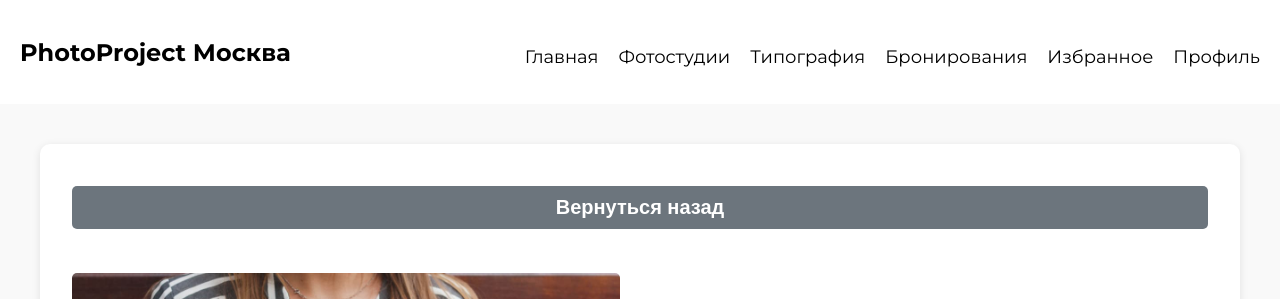
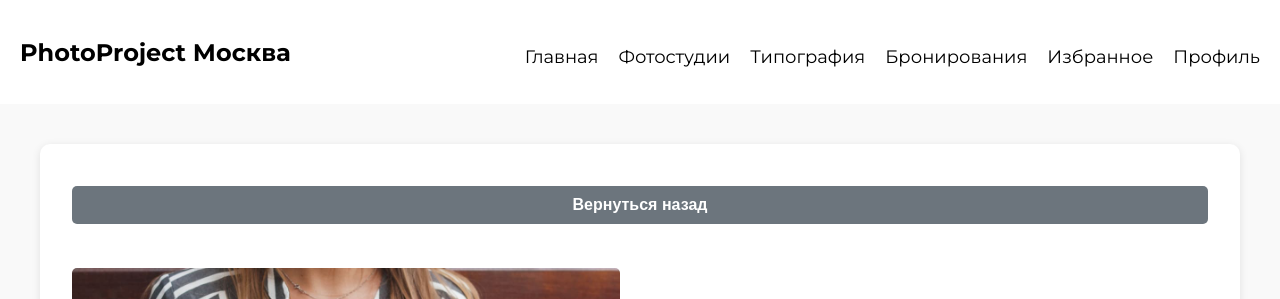
Before and after one commit to MaximkaProMax/graduation, a React (Vite) app in the folder photoproject/: page /printing-flexbind in a window 1280 px wide. Shown: the top 299 px of the page. Built offline with nearby package versions, Linux system fonts and the light colour scheme; no server answers.

Commit message:
Optimizing styles in typography

```diff
--- a/photoproject/src/components/PrintingFlexBind.css
+++ b/photoproject/src/components/PrintingFlexBind.css
@@ -9,6 +9,31 @@
   color: black;
   box-shadow: 0 2px 4px rgba(0, 0, 0, 0.1);
   border-radius: 5px;
+}
+
+.printing-flexbind-page {
+  margin: 40px auto;
+  max-width: 1200px;
+  background: #fff;
+  border-radius: 10px;
+  box-shadow: 0 2px 8px rgba(0,0,0,0.10);
+  padding: 32px;
+  min-height: 600px;
+  box-sizing: border-box;
+  display: flex;
+  flex-direction: column;
+}
+
+.printing-flexbind-back-btn-container {
+  width: 100%;
+  display: flex;
+  justify-content: center;
+  margin-bottom: 24px;
+}
+
+.printing-flexbind-content {
+  display: flex;
+  width: 100%;
 }
 
 .left-section {
--- a/photoproject/src/components/PrintingFlexBind.jsx
+++ b/photoproject/src/components/PrintingFlexBind.jsx
@@ -140,27 +140,13 @@ const PrintingFlexBind = () => {
   };
 
   return (
-    <div
-      className="printing-flexbind"
-      style={{
-        margin: '40px auto',
-        maxWidth: 1200,
-        background: '#fff',
-        borderRadius: 10,
-        boxShadow: '0 2px 8px rgba(0,0,0,0.10)',
-        padding: 32,
-        minHeight: 600,
-        boxSizing: 'border-box',
-        display: 'flex',
-        flexDirection: 'column'
-      }}
-    >
-      <div style={{ width: '100%', display: 'flex', justifyContent: 'center', marginBottom: 24 }}>
-        <button className="back-button" style={{ minWidth: 260, fontWeight: 700, fontSize: 20 }} onClick={() => navigate(-1)}>
+    <div className="printing-flexbind-page">
+      <div className="printing-flexbind-back-btn-container">
+        <button className="back-button" onClick={() => navigate(-1)}>
           Вернуться назад
         </button>
       </div>
-      <div style={{ display: 'flex', width: '100%' }}>
+      <div className="printing-flexbind-content">
         <div className="left-section">
           <div className={`flexbind-image ${photoClass}`}></div> {/* Используем класс для отображения изображения */}
           <div className="product-description">
--- a/photoproject/src/components/PrintingLayFlat.css
+++ b/photoproject/src/components/PrintingLayFlat.css
@@ -9,6 +9,31 @@
   color: black;
   box-shadow: 0 2px 4px rgba(0, 0, 0, 0.1);
   border-radius: 5px;
+}
+
+.printing-layflat-page {
+  margin: 40px auto;
+  max-width: 1200px;
+  background: #fff;
+  border-radius: 10px;
+  box-shadow: 0 2px 8px rgba(0,0,0,0.10);
+  padding: 32px;
+  min-height: 600px;
+  box-sizing: border-box;
+  display: flex;
+  flex-direction: column;
+}
+
+.printing-layflat-back-btn-container {
+  width: 100%;
+  display: flex;
+  justify-content: center;
+  margin-bottom: 24px;
+}
+
+.printing-layflat-content {
+  display: flex;
+  width: 100%;
 }
 
 .left-section {
--- a/photoproject/src/components/PrintingLayFlat.jsx
+++ b/photoproject/src/components/PrintingLayFlat.jsx
@@ -149,27 +149,13 @@ const PrintingLayFlat = () => {
   };
 
   return (
-    <div
-      className="printing-layflat"
-      style={{
-        margin: '40px auto',
-        maxWidth: 1200,
-        background: '#fff',
-        borderRadius: 10,
-        boxShadow: '0 2px 8px rgba(0,0,0,0.10)',
-        padding: 32,
-        minHeight: 600,
-        boxSizing: 'border-box',
-        display: 'flex',
-        flexDirection: 'column'
-      }}
-    >
-      <div style={{ width: '100%', display: 'flex', justifyContent: 'center', marginBottom: 24 }}>
-        <button className="back-button" style={{ minWidth: 260, fontWeight: 700, fontSize: 20 }} onClick={() => navigate(-1)}>
+    <div className="printing-layflat-page">
+      <div className="printing-layflat-back-btn-container">
+        <button className="back-button" onClick={() => navigate(-1)}>
           Вернуться назад
         </button>
       </div>
-      <div style={{ display: 'flex', width: '100%' }}>
+      <div className="printing-layflat-content">
         <div className="left-section">
           <div className={`layflat-image ${photoClass}`}></div> {/* Используем класс для отображения изображения */}
           <div className="product-description">
```
